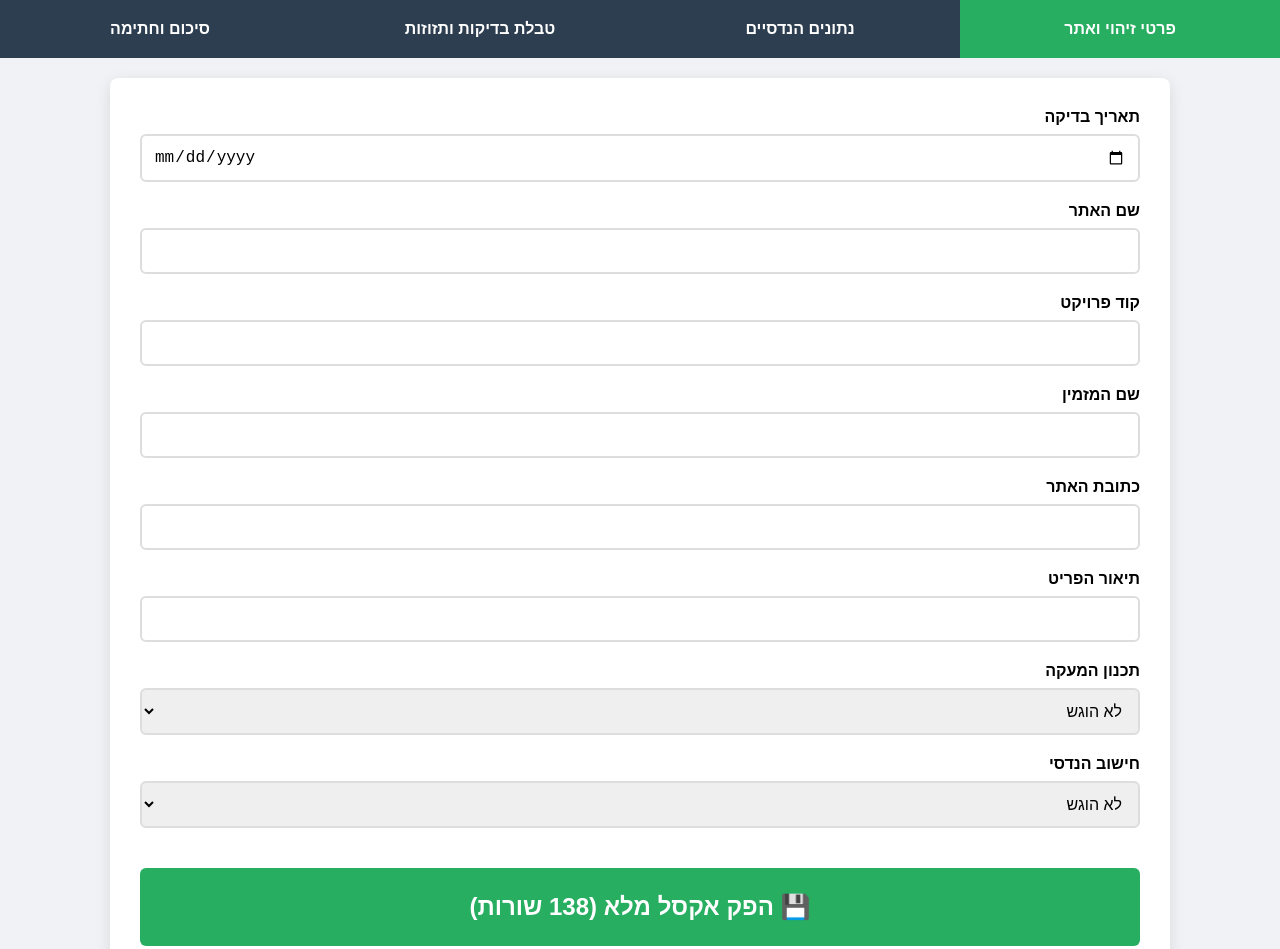
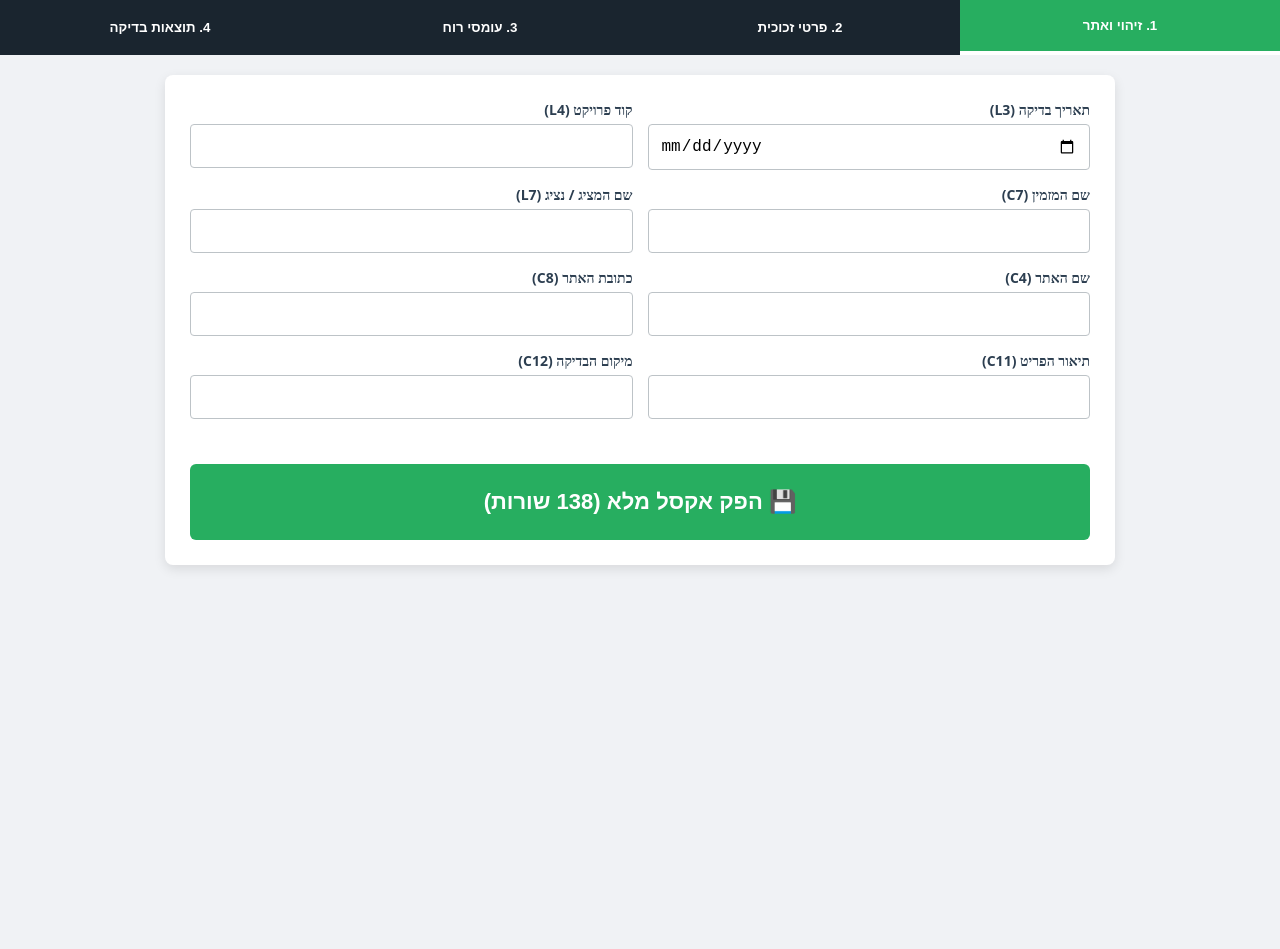
Before and after one commit to amiraharonsystem-cloud/railing-calculator., a website: page public/index.html in a window 1280 px wide. Shown: the top 949 px of the page. After the commit the page ends 800 px from the top, so only its background shows below. Drawn offline with Linux system fonts and the light colour scheme.

Commit message:
Update index.html

```diff
--- a/public/index.html
+++ b/public/index.html
@@ -2,63 +2,99 @@
 <html lang="he" dir="rtl">
 <head>
     <meta charset="UTF-8">
-    <title>מערכת הפקת דוחות - פריסה מלאה</title>
+    <title>מערכת הפקת דוחות מלאה - כל הסעיפים</title>
     <style>
-        body { font-family: sans-serif; background: #f0f2f5; direction: rtl; margin: 0; }
-        .tabs { display: flex; background: #2c3e50; position: sticky; top: 0; z-index: 100; }
-        .tab-btn { flex: 1; padding: 20px; color: white; border: none; background: none; cursor: pointer; font-weight: bold; font-size: 16px; }
-        .tab-btn.active { background: #27ae60; }
-        .container { max-width: 1000px; margin: 20px auto; background: white; padding: 30px; border-radius: 8px; box-shadow: 0 4px 15px rgba(0,0,0,0.1); }
+        body { font-family: system-ui; background: #f0f2f5; direction: rtl; margin: 0; }
+        .tabs { display: flex; background: #1a252f; position: sticky; top: 0; z-index: 100; overflow-x: auto; }
+        .tab-btn { flex: 1; padding: 18px; color: white; border: none; background: none; cursor: pointer; font-weight: bold; white-space: nowrap; }
+        .tab-btn.active { background: #27ae60; border-bottom: 4px solid white; }
+        .container { max-width: 900px; margin: 20px auto; background: white; padding: 25px; border-radius: 8px; box-shadow: 0 4px 12px rgba(0,0,0,0.1); }
         .section { display: none; }
         .section.active { display: block; }
-        .field { margin-bottom: 20px; }
-        label { display: block; font-weight: bold; margin-bottom: 8px; }
-        input, select, textarea { width: 100%; padding: 12px; border: 2px solid #ddd; border-radius: 6px; box-sizing: border-box; font-size: 16px; }
-        table { width: 100%; border-collapse: collapse; margin-top: 10px; }
-        th, td { border: 1px solid #ddd; padding: 12px; text-align: center; }
+        .field-group { display: grid; grid-template-columns: 1fr 1fr; gap: 15px; margin-bottom: 15px; }
+        label { display: block; font-weight: bold; margin-bottom: 5px; color: #2c3e50; font-size: 14px; }
+        input, select, textarea { width: 100%; padding: 12px; border: 1px solid #bdc3c7; border-radius: 4px; box-sizing: border-box; font-size: 16px; }
+        table { width: 100%; border-collapse: collapse; margin-top: 20px; font-size: 14px; }
+        th, td { border: 1px solid #ddd; padding: 10px; text-align: center; }
         th { background: #f8f9fa; }
-        .submit-btn { width: 100%; padding: 25px; background: #27ae60; color: white; border: none; font-size: 24px; font-weight: bold; cursor: pointer; border-radius: 6px; margin-top: 20px; }
+        .generate-btn { width: 100%; padding: 25px; background: #27ae60; color: white; border: none; font-size: 22px; font-weight: bold; cursor: pointer; border-radius: 6px; margin-top: 30px; }
     </style>
 </head>
 <body>
 
 <div class="tabs">
-    <button class="tab-btn active" onclick="showTab(0)">פרטי זיהוי ואתר</button>
-    <button class="tab-btn" onclick="showTab(1)">נתונים הנדסיים</button>
-    <button class="tab-btn" onclick="showTab(2)">טבלת בדיקות ותזוזות</button>
-    <button class="tab-btn" onclick="showTab(3)">סיכום וחתימה</button>
+    <button class="tab-btn active" onclick="showTab(0)">1. זיהוי ואתר</button>
+    <button class="tab-btn" onclick="showTab(1)">2. פרטי זכוכית</button>
+    <button class="tab-btn" onclick="showTab(2)">3. עומסי רוח</button>
+    <button class="tab-btn" onclick="showTab(3)">4. תוצאות בדיקה</button>
 </div>
 
 <div class="container">
-    <div id="s0" class="section active">
-        <div class="field"><label>תאריך בדיקה</label><input type="date" id="testDate"></div>
-        <div class="field"><label>שם האתר</label><input type="text" id="siteName"></div>
-        <div class="field"><label>קוד פרויקט</label><input type="text" id="projectId"></div>
-        <div class="field"><label>שם המזמין</label><input type="text" id="clientName"></div>
-        <div class="field"><label>כתובת האתר</label><input type="text" id="siteAddress"></div>
-        <div class="field"><label>תיאור הפריט</label><input type="text" id="itemDesc"></div>
-        <div class="field"><label>תכנון המעקה</label><select id="planning"><option value="לא הוגש">לא הוגש</option><option value="הוגש">הוגש</option></select></div>
-        <div class="field"><label>חישוב הנדסי</label><select id="engineering"><option value="לא הוגש">לא הוגש</option><option value="הוגש">הוגש</option></select></div>
+    <div id="t0" class="section active">
+        <div class="field-group">
+            <div><label>תאריך בדיקה (L3)</label><input type="date" id="testDate"></div>
+            <div><label>קוד פרויקט (L4)</label><input type="text" id="projectId"></div>
+        </div>
+        <div class="field-group">
+            <div><label>שם המזמין (C7)</label><input type="text" id="clientName"></div>
+            <div><label>שם המציג / נציג (L7)</label><input type="text" id="clientRep"></div>
+        </div>
+        <div class="field-group">
+            <div><label>שם האתר (C4)</label><input type="text" id="siteName"></div>
+            <div><label>כתובת האתר (C8)</label><input type="text" id="siteAddress"></div>
+        </div>
+        <div class="field-group">
+            <div><label>תיאור הפריט (C11)</label><input type="text" id="itemDesc"></div>
+            <div><label>מיקום הבדיקה (C12)</label><input type="text" id="testLoc"></div>
+        </div>
     </div>
 
-    <div id="s1" class="section">
-        <div class="field"><label>L1 - מרחק בין ניצבים</label><input type="text" id="L1"></div>
-        <div class="field"><label>L2 - מפתח שדה סמוך</label><input type="text" id="L2"></div>
-        <div class="field"><label>L - מפתח לוח מליא</label><input type="text" id="L_fill"></div>
-        <div class="field"><label>עומס רוח ws</label><input type="text" id="ws"></div>
-        <div class="field"><label>מחצית עומס רוח 0.5ws</label><input type="text" id="half_ws"></div>
+    <div id="t1" class="section">
+        <h3>פרטי לוחות מילוי (שורות 66-77)</h3>
+        <div class="field-group">
+            <div><label>אורך דיגוז 'מ (B66)</label><input type="text" id="glassLength"></div>
+            <div><label>גובה דיגוז 'מ (E66)</label><input type="text" id="glassHeight"></div>
+        </div>
+        <div class="field-group">
+            <div><label>עובי במ"מ (H67)</label><input type="text" id="glassThick"></div>
+            <div><label>סימון היצרן (H68)</label><input type="text" id="manufacturer"></div>
+        </div>
+        <div class="field-group">
+            <div><label>סוג השמשה (H70)</label><input type="text" id="glassType"></div>
+            <div><label>שם היצרן (H72)</label><input type="text" id="glassBrand"></div>
+        </div>
+        <div class="field-group">
+            <div><label>חפיפה למסגרת (H75)</label><input type="text" id="overlap"></div>
+            <div><label>חומר אטם (H76)</label><input type="text" id="sealing"></div>
+        </div>
     </div>
 
-    <div id="s2" class="section">
-        <h3>פירוט בדיקות (סעיף 10.3.4)</h3>
+    <div id="t2" class="section">
+        <h3>חישוב עומס רוח (שורות 80-85)</h3>
+        <div class="field-group">
+            <div><label>h - גובה הפעלת לחץ (C83)</label><input type="text" id="h"></div>
+            <div><label>qb (H82)</label><input type="text" id="qb"></div>
+        </div>
+        <div class="field-group">
+            <div><label>We (G82)</label><input type="text" id="We"></div>
+            <div><label>Fw (G83)</label><input type="text" id="Fw"></div>
+        </div>
+        <div class="field-group">
+            <div><label>Ce(Ze) (G84)</label><input type="text" id="CeZe"></div>
+            <div><label>עומס רוח אזן עליון (G85)</label><input type="text" id="topRailWind"></div>
+        </div>
+    </div>
+
+    <div id="t3" class="section">
+        <h3>טבלת מדידות ותוצאות (סעיף 10.3.4)</h3>
         <table>
             <thead>
                 <tr>
                     <th>סעיף</th>
-                    <th>תאור הבדיקה</th>
-                    <th>תזוזה אופקית (מ"מ)</th>
-                    <th>תזוזה שיורית (מ"מ)</th>
-                    <th>תוצאה</th>
+                    <th>תאור</th>
+                    <th>תזוזה אופקית (I)</th>
+                    <th>תזוזה שיורית (J)</th>
+                    <th>תוצאה (L)</th>
                 </tr>
             </thead>
             <tbody>
@@ -66,27 +102,25 @@
                 <tr><td>ב'</td><td>עומס מלא</td><td><input id="I108"></td><td><input id="J108"></td><td><select id="L108"><option value="עמד">עמד</option><option value="לא עמד">לא עמד</option></select></td></tr>
                 <tr><td>ג'</td><td>העמסה של ניצב</td><td><input id="I110"></td><td><input id="J110"></td><td><select id="L110"><option value="עמד">עמד</option><option value="לא עמד">לא עמד</option></select></td></tr>
                 <tr><td>ד'</td><td>העמסה נוספת</td><td><input id="I112"></td><td><input id="J112"></td><td><select id="L112"><option value="עמד">עמד</option><option value="לא עמד">לא עמד</option></select></td></tr>
-                <tr><td>ה'</td><td>בדיקה משולבת</td><td><input id="I116"></td><td><input id="J116"></td><td><select id="L116"><option value="עמד">עמד</option><option value="לא עמד">לא עמד</option></select></td></tr>
             </tbody>
         </table>
+        <div style="margin-top:20px;">
+            <label>הערות הבודק (C40)</label><textarea id="comments" rows="3"></textarea>
+            <label>שם הבודק (C42)</label><input type="text" id="inspector">
+        </div>
     </div>
 
-    <div id="s3" class="section">
-        <div class="field"><label>הערות הבודק</label><textarea id="comments" rows="5"></textarea></div>
-        <div class="field"><label>שם הבודק</label><input type="text" id="inspector"></div>
-    </div>
-
-    <button class="submit-btn" onclick="send()">💾 הפק אקסל מלא (138 שורות)</button>
+    <button class="generate-btn" onclick="generate()">💾 הפק אקסל מלא (138 שורות)</button>
 </div>
 
 <script>
     function showTab(n) {
         document.querySelectorAll('.section').forEach(s => s.classList.remove('active'));
         document.querySelectorAll('.tab-btn').forEach(b => b.classList.remove('active'));
-        document.getElementById('s'+n).classList.add('active');
+        document.getElementById('t'+n).classList.add('active');
         document.querySelectorAll('.tab-btn')[n].classList.add('active');
     }
-    async function send() {
+    async function generate() {
         const data = {};
         document.querySelectorAll('input, select, textarea').forEach(el => data[el.id] = el.value);
         const res = await fetch('/generate-excel', {
@@ -98,7 +132,7 @@
             const blob = await res.blob();
             const a = document.createElement('a');
             a.href = window.URL.createObjectURL(blob);
-            a.download = `Report_${data.projectId}.xlsx`;
+            a.download = "Report_Complete.xlsx";
             a.click();
         }
     }
```
